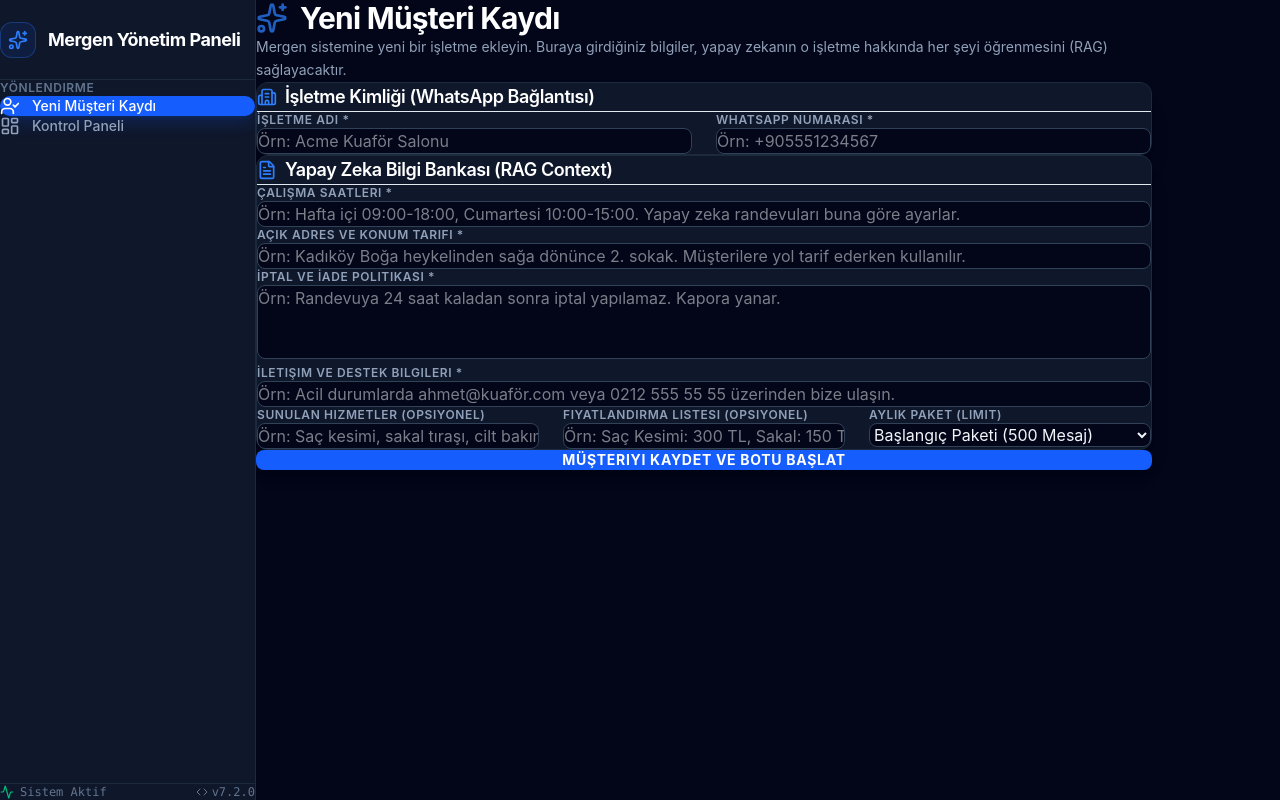
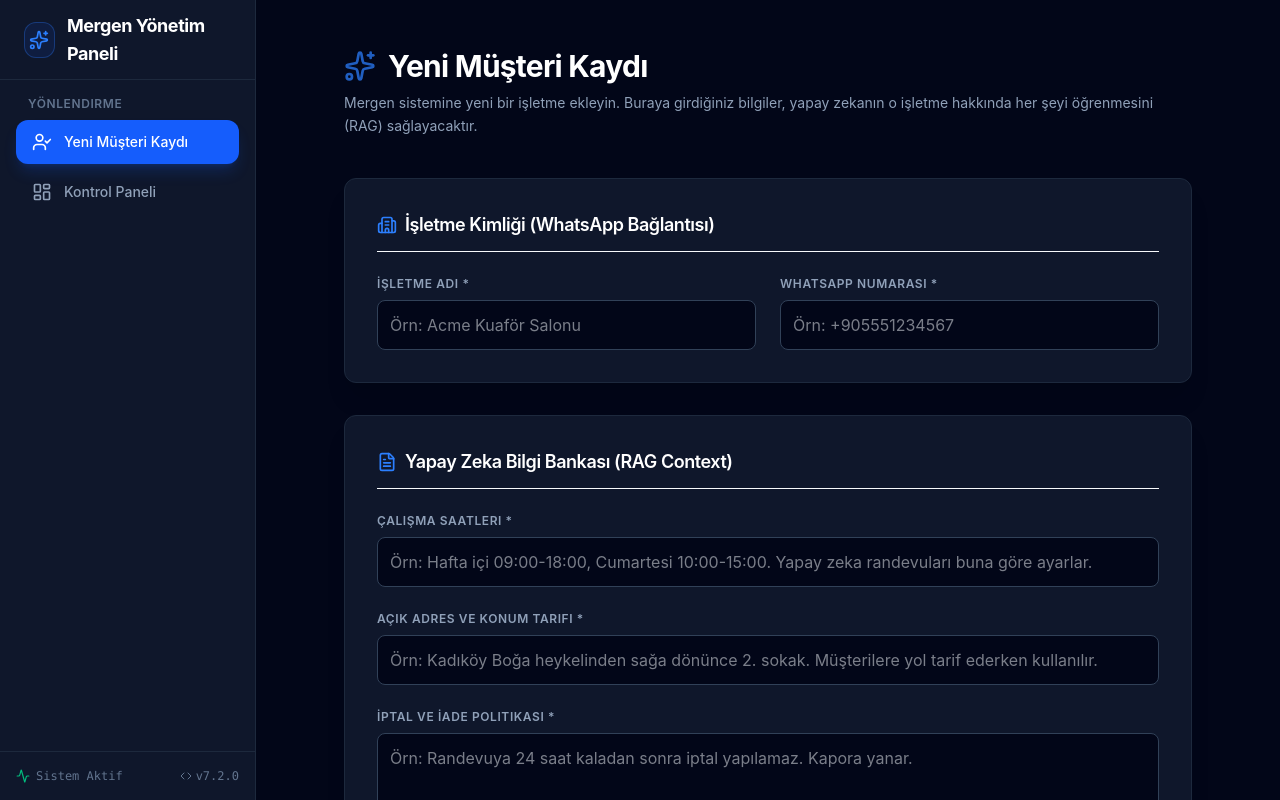
Before and after one commit to haremir/Mergen_Platform, a React (Vite) app in the folder frontend/: page /onboarding#/onboarding in a window 1280 px wide. Built offline with nearby package versions, Linux system fonts and the light colour scheme.

Commit message:
style(frontend): simplify index.css to resolve layout parsing issues

```diff
--- a/frontend/src/index.css
+++ b/frontend/src/index.css
@@ -1,30 +1,35 @@
 @import "tailwindcss";
 
-/* ── Design tokens ─────────────────────────────────────────── */
-:root {
-  --sidebar-w: 240px;
-  color-scheme: dark;
+html, body, #root {
+  margin: 0;
+  padding: 0;
+  width: 100%;
+  height: 100%;
+  background-color: #020617; /* slate-950 */
+  color: #f8fafc; /* slate-50 */
+  font-family: 'Inter', system-ui, -apple-system, sans-serif;
+  box-sizing: border-box;
 }
 
-/* ── Base resets ───────────────────────────────────────────── */
-*, *::before, *::after { box-sizing: border-box; margin: 0; padding: 0; }
-
-html, body, #root {
-  height: 100%;
-  font-family: 'Inter', system-ui, sans-serif;
-  background-color: #0a0b10;
-  color: #e2e8f0;
-  -webkit-font-smoothing: antialiased;
+*, *::before, *::after {
+  box-sizing: inherit;
 }
 
-/* ── Scrollbar ─────────────────────────────────────────────── */
-::-webkit-scrollbar { width: 6px; }
-::-webkit-scrollbar-track { background: #0f111a; }
-::-webkit-scrollbar-thumb { background: #2d3148; border-radius: 3px; }
+/* Custom Scrollbar */
+::-webkit-scrollbar {
+  width: 8px;
+  height: 8px;
+}
 
-/* ── Focus ring ────────────────────────────────────────────── */
-:focus-visible {
-  outline: 2px solid #7c3aed;
-  outline-offset: 2px;
-  border-radius: 6px;
+::-webkit-scrollbar-track {
+  background: #0b0f19; /* dark slate track */
 }
+
+::-webkit-scrollbar-thumb {
+  background: #1e293b; /* slate-800 */
+  border-radius: 4px;
+}
+
+::-webkit-scrollbar-thumb:hover {
+  background: #334155; /* slate-700 */
+}
```
